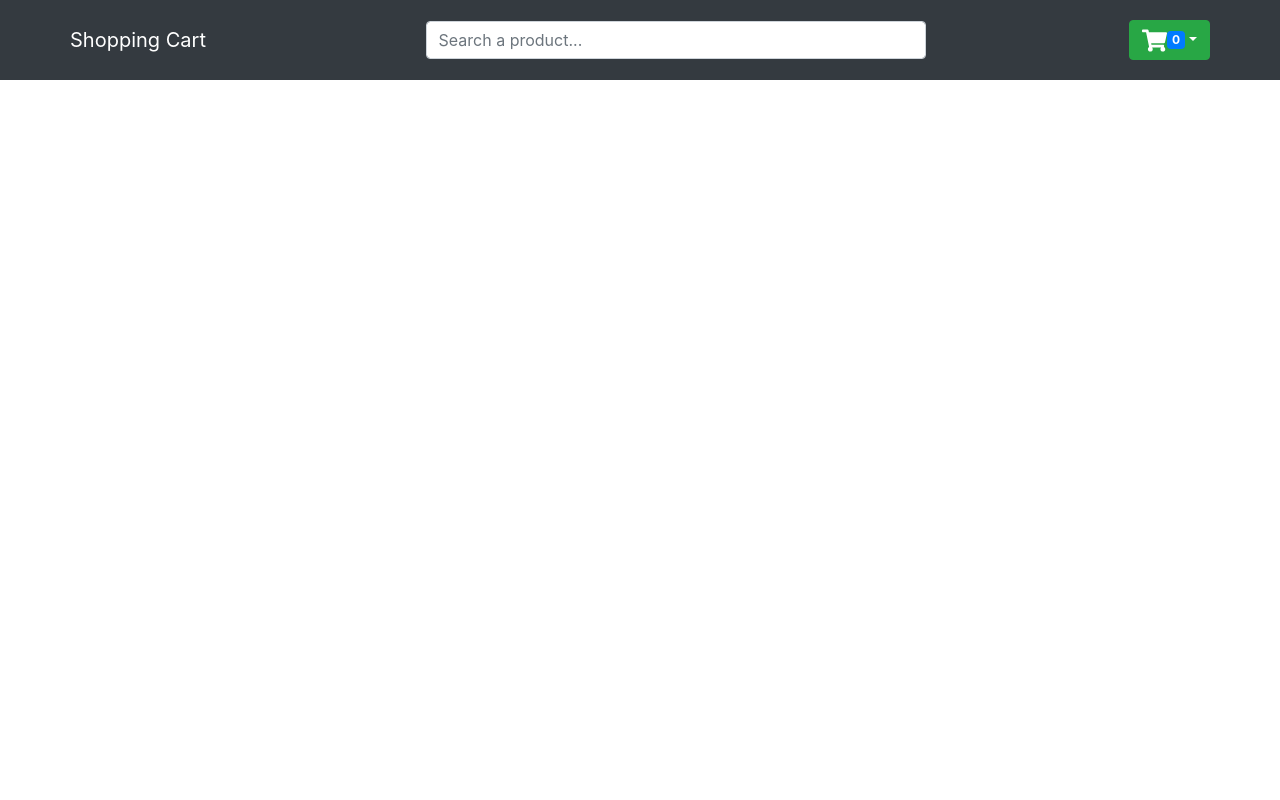
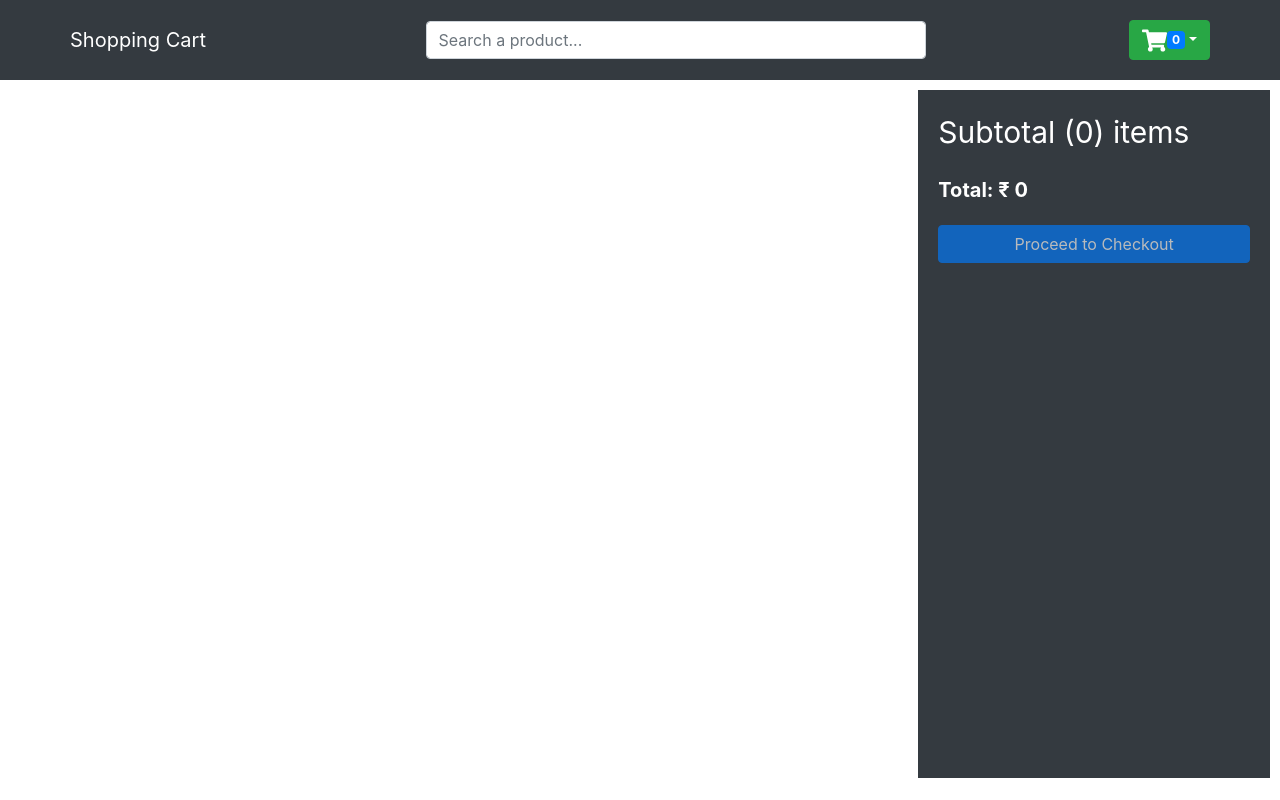
Before and after one commit to NADEEM-SAYYAD/shopping_cart, a React (Create React App) app: page /cart in a window 1280 px wide. Built offline with nearby package versions, Linux system fonts and the light colour scheme.

Commit message:
cart calculation

```diff
--- a/src/components/Cart.js
+++ b/src/components/Cart.js
@@ -1,6 +1,6 @@
 import React from "react";
 import { useCartContext } from "../context/Cartcontext";
-import { Col, Image, ListGroup, Row } from "react-bootstrap";
+import { Col, Image, ListGroup, Row ,Button} from "react-bootstrap";
 import Rating from "./Rating";
 import { AiFillDelete } from "react-icons/ai";
 import ItemsQantity from "./ItemsQantity";
@@ -17,6 +17,8 @@ const Cart = () => {
       payload: delItem
     })
   }
+
+  const total = cart.reduce((acc,cur)=> acc + Number(cur.price) * cur.qty ,0);
   return (
     <div className="home">
       <div className="productContainer">
@@ -32,7 +34,7 @@ const Cart = () => {
                 </Col>
                 <Col md={2}>₹ {prod.price}</Col>
                 <Col md={2}><Rating rating={prod.ratings} /></Col>
-                <Col md={2}><ItemsQantity qantity={prod.inStock} /></Col>
+                <Col md={2}><ItemsQantity qty={prod.inStock} pid={prod.id}/></Col>
 
                 <Col md={2}>
                   <AiFillDelete
@@ -46,6 +48,13 @@ const Cart = () => {
           ))}
         </ListGroup>
       </div>
+      <div className="filters summary">
+        <span className="title">Subtotal ({cart.length}) items</span>
+        <span style={{ fontWeight: 700, fontSize: 20 }}>Total: ₹ {total}</span>
+        <Button type="button" disabled={cart.length === 0}>
+          Proceed to Checkout
+        </Button>
+      </div>
     </div>
   );
 };
--- a/src/components/ItemsQantity.js
+++ b/src/components/ItemsQantity.js
@@ -1,14 +1,27 @@
 import Form from 'react-bootstrap/Form';
+import { useCartContext } from '../context/Cartcontext';
 
-const ItemsQantity = ({ qantity }) => {
-    console.log("HERE",qantity)
+
+const ItemsQantity = ({ qty,pid }) => {
+    const {
+        cartDispatch: dispatch,
+    } = useCartContext();
+    const changeItemQtyHandler = (e,pid) => {
+        dispatch({
+            type: 'CHANGE_CART_QTY',
+            payload: {
+                qty : e.target.value,
+                pid : pid
+            }
+        })
+    }
+
     return (
-        <Form.Select aria-label="Default select example">
-            <option>Select</option>
-            {
-                [...Array(qantity)].map(ind=>console.log("ind",ind+1))
-            }
-        </Form.Select>
+        <Form.Control as="select" aria-label="Default select example" onChange={e=>changeItemQtyHandler(e,pid)}>
+            {[...Array(qty).keys()].map((x) => (
+                <option key={x + 1}>{x + 1}</option>
+            ))}
+        </Form.Control>
     )
 }
 export default ItemsQantity
--- a/src/reducers/cartReducer.js
+++ b/src/reducers/cartReducer.js
@@ -7,17 +7,20 @@ export const cartReducer = (state, action) => {
     case ADD_TO_CART:
       return {
         ...state,
-        cart :[...state.cart,action.payload]
+        cart: [...state.cart, { ...action.payload, qty: 1 }]
       };
     case REMOVE_FROM_CART:
-      let filterCart = state.cart.filter(item=>item.id !== action.payload.id)
+      let filterCart = state.cart.filter(item => item.id !== action.payload.id)
       return {
         ...state,
-        cart : filterCart
+        cart: filterCart
       };
     case CHANGE_CART_QTY:
+      const { qty, pid } = action.payload;
+      let latestCart = state.cart.map(item => item.id == pid ? { ...item, qty: Number(qty) } : item)
       return {
         ...state,
+        cart: latestCart
       };
     default:
       return {
```
